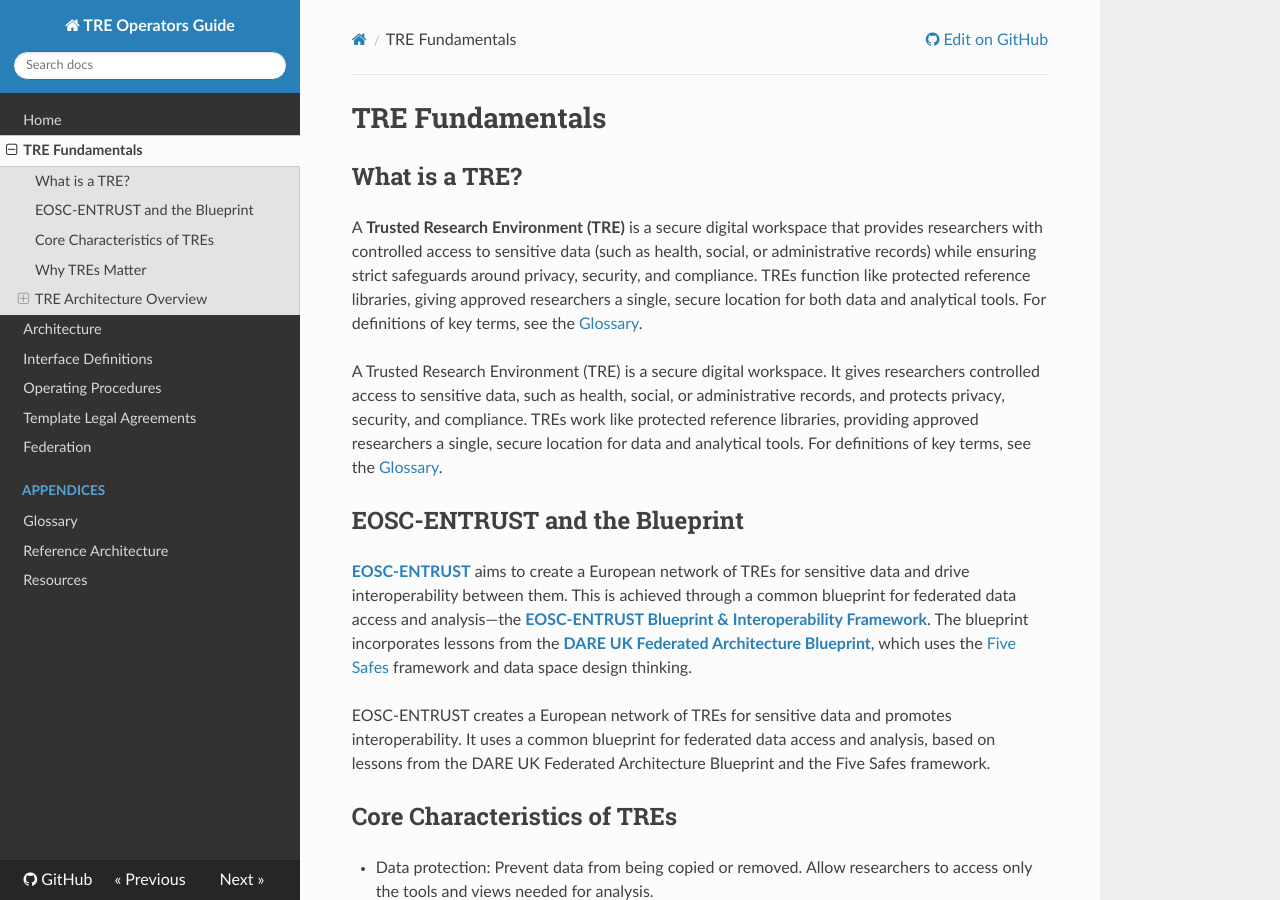
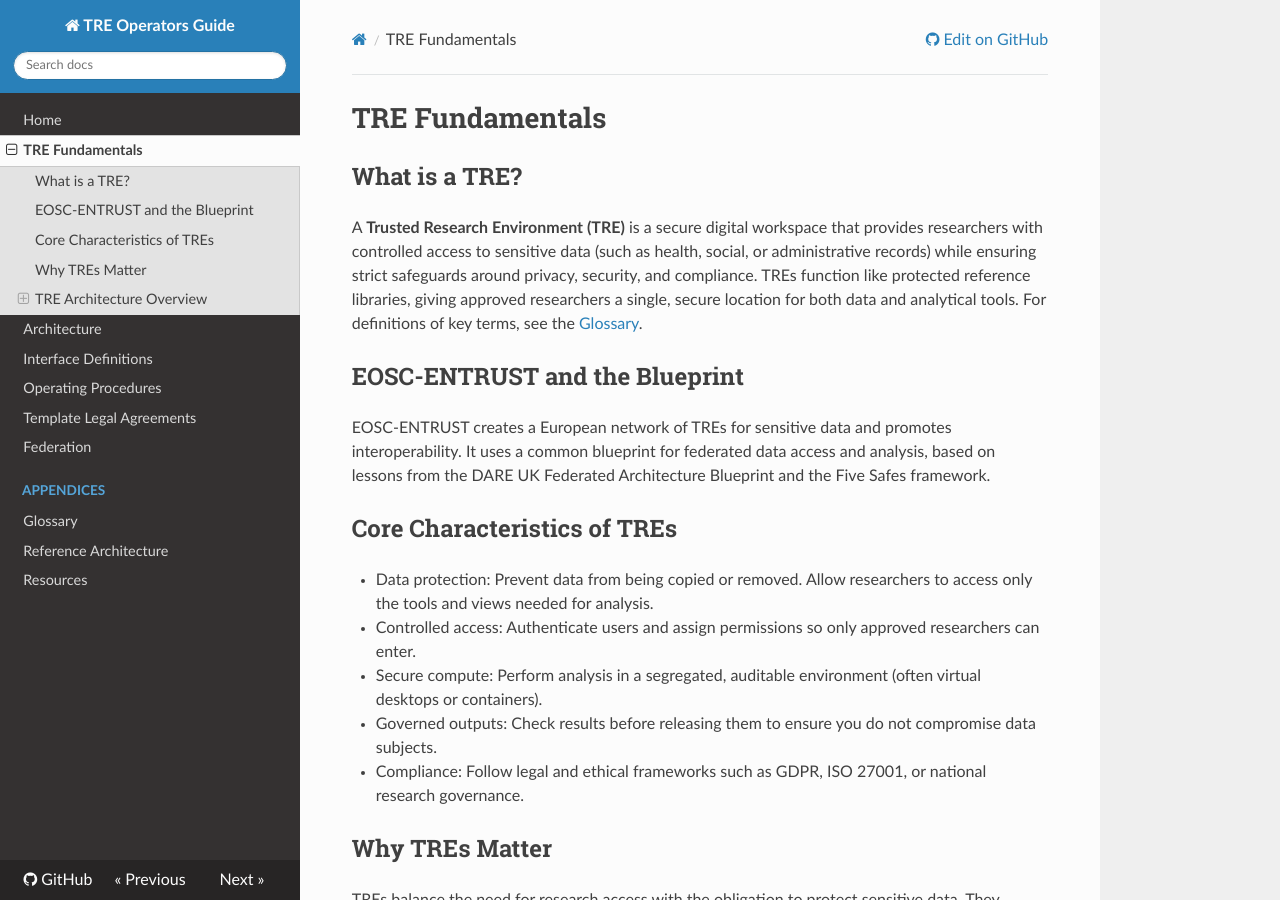
Before and after one commit to unioslo/tre-operators-docs, an MkDocs documentation site: the page built from docs/fundamentals.md, in a window 1280 px wide and 900 px high. Built offline with MkDocs 1.6.1, drawn with Linux system fonts in a browser that asks for light colours; nearby versions of some CDN libraries.

Commit message:
Refactor TRE Fundamentals section for improved clarity and conciseness

```diff
--- a/docs/fundamentals.md
+++ b/docs/fundamentals.md
@@ -6,11 +6,7 @@
 
 A **Trusted Research Environment (TRE)** is a secure digital workspace that provides researchers with controlled access to sensitive data (such as health, social, or administrative records) while ensuring strict safeguards around privacy, security, and compliance. TREs function like protected reference libraries, giving approved researchers a single, secure location for both data and analytical tools. For definitions of key terms, see the [Glossary](appendices/glossary.md).
 
-A Trusted Research Environment (TRE) is a secure digital workspace. It gives researchers controlled access to sensitive data, such as health, social, or administrative records, and protects privacy, security, and compliance. TREs work like protected reference libraries, providing approved researchers a single, secure location for data and analytical tools. For definitions of key terms, see the [Glossary](appendices/glossary.md).
-
 ## EOSC-ENTRUST and the Blueprint
-
-[**EOSC-ENTRUST**](https://eosc-entrust.eu/) aims to create a European network of TREs for sensitive data and drive interoperability between them. This is achieved through a common blueprint for federated data access and analysis—the [**EOSC-ENTRUST Blueprint & Interoperability Framework**](https://eosc.eu/roadmap/blueprint-architecture-for-trusted-research-environments-tres/). The blueprint incorporates lessons from the [**DARE UK Federated Architecture Blueprint**](https://dareuk.org.uk/how-we-work/federated-architecture-blueprint/), which uses the [Five Safes](appendices/glossary.md#five-safes) framework and data space design thinking.
 
 EOSC-ENTRUST creates a European network of TREs for sensitive data and promotes interoperability. It uses a common blueprint for federated data access and analysis, based on lessons from the DARE UK Federated Architecture Blueprint and the Five Safes framework.
 
```
